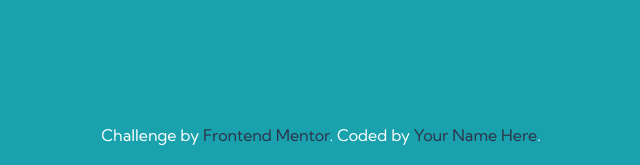
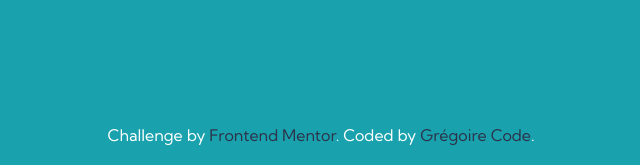
Before and after one commit to Sonu-dhall/Challenges, a plain HTML site: page profile-card-component-main/index.html in a window 1280 px wide. Shown: the part 635-800 px from the top of the page, 319-959 px from the left. Drawn offline with Linux system fonts and the light colour scheme.

Commit message:
Finish Update Profile Card

```diff
--- a/profile-card-component-main/index.html
+++ b/profile-card-component-main/index.html
@@ -43,7 +43,7 @@
     </main>
     <div class="attribution">
         Challenge by <a href="https://www.frontendmentor.io?ref=challenge" target="_blank" rel="noreferrer noopener">Frontend Mentor</a>.
-        Coded by <a href="https://github.com/gregoirecode" target="_blank" rel="noreferrer noopener">Your Name Here</a>.
+        Coded by <a href="https://github.com/gregoirecode" target="_blank" rel="noreferrer noopener">Grégoire Code</a>.
     </div>
 </body>
 </html>
```
